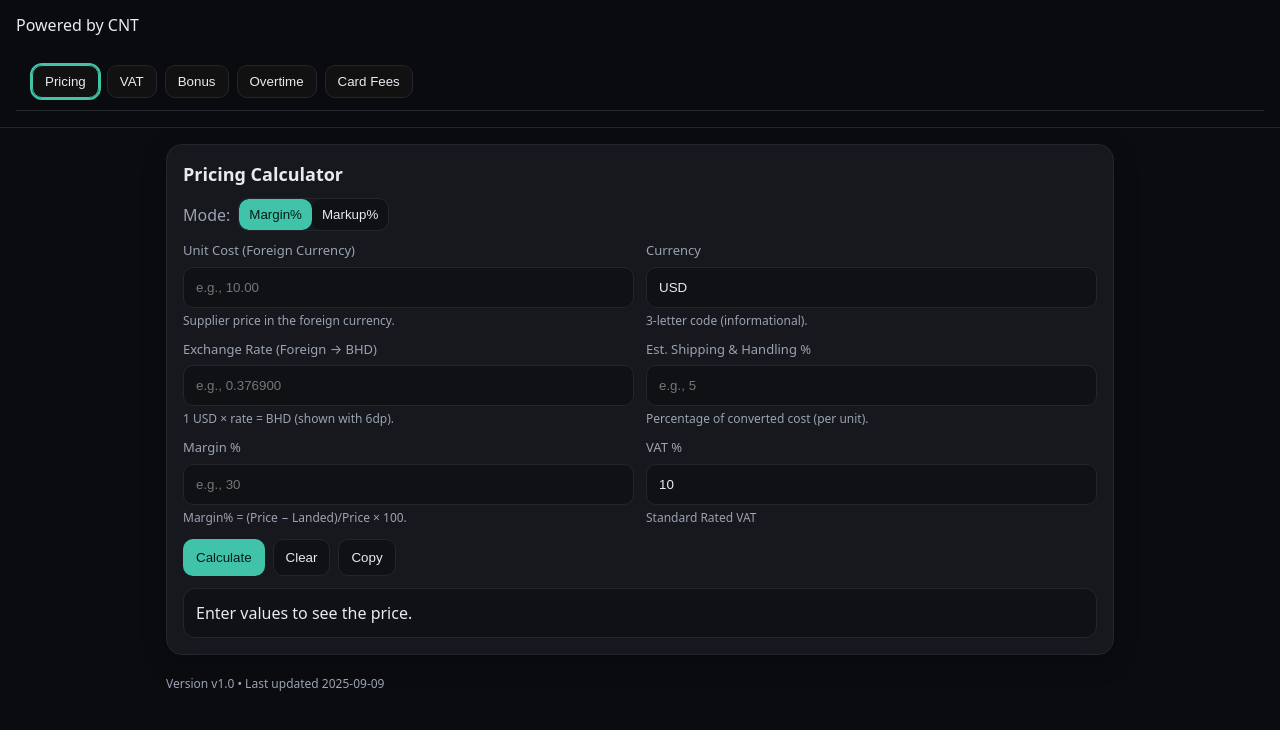
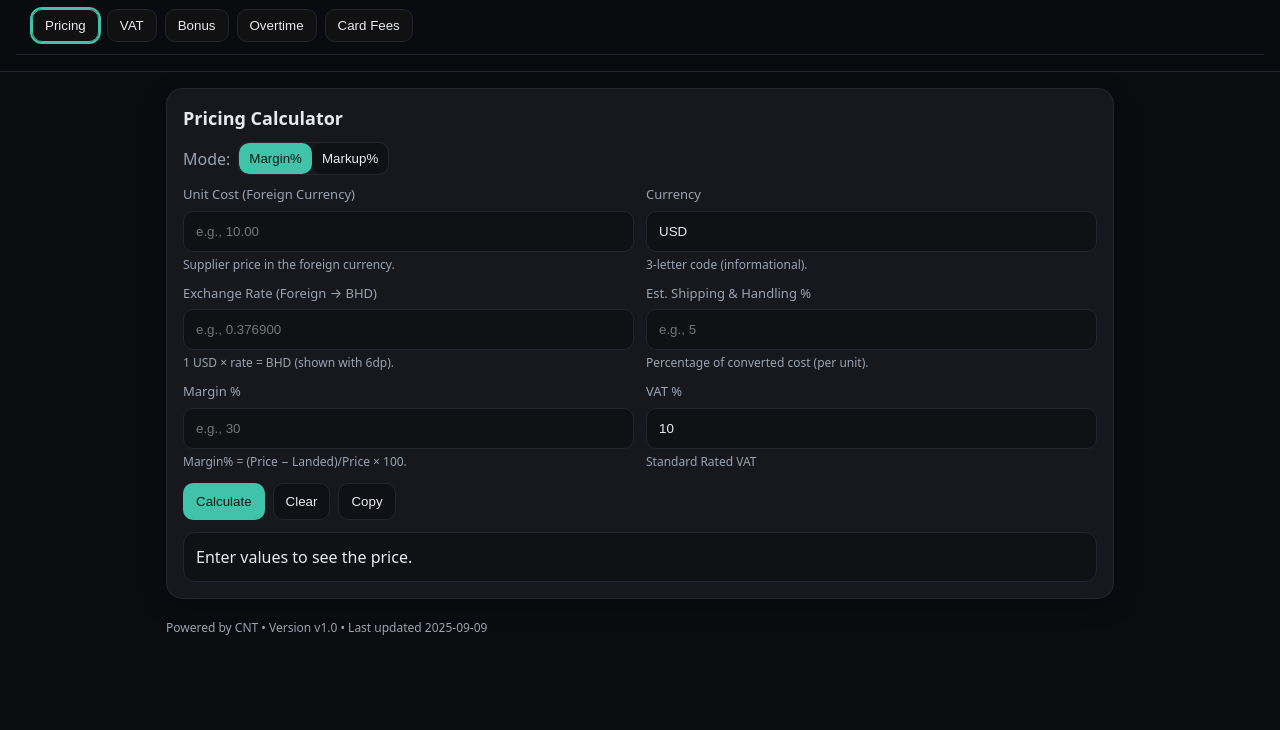
Before and after one commit to taljishi/ajc-calc, a plain HTML site: page index.html in a window 1280 px wide. Shown: the part 46-776 px from the top of the page. Drawn offline with Linux system fonts and the light colour scheme.

Commit message:
Update index.html

```diff
--- a/index.html
+++ b/index.html
@@ -78,7 +78,6 @@
 <body>
   <header>
     <h1>AJC Tools</h1>
-    <p>Powered by CNT</p>
 
     <nav class="tabs" role="tablist" id="tabs">
       <button class="tab" role="tab" data-panel="pricing" aria-selected="true">Pricing</button>
@@ -292,7 +291,7 @@
       <div id="c-out" class="result" aria-live="polite">Enter values to see the breakdown.</div>
     </section>
 
-    <div class="foot">Version v1.0 • Last updated 2025-09-09</div>
+    <div class="foot">Powered by CNT • Version v1.0 • Last updated 2025-09-09</div>
   </div>
 
 <script>
```
